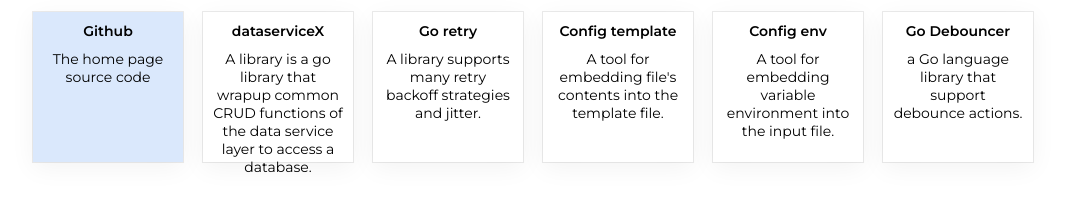
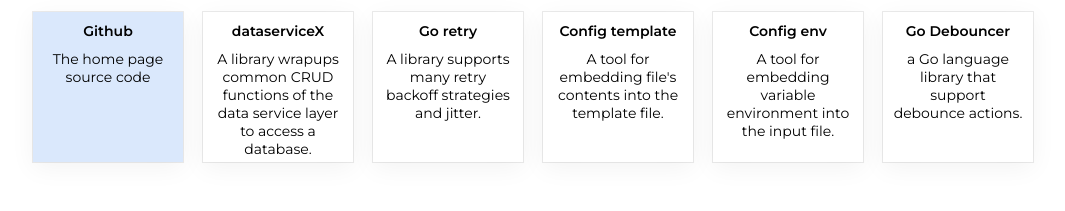
Before and after one commit to vnteamopen/vnteamopen.github.io, a plain HTML site: page index.html in a window 1280 px wide. Shown: the part 153-364 px from the top of the page, without its empty margins (107-1172 px from the left). Drawn offline with Linux system fonts and the light colour scheme.

Commit message:
Update dataserviceX in website

```diff
--- a/index.html
+++ b/index.html
@@ -90,7 +90,7 @@
 			<li class="project">
 				<a target="_blank" href="https://github.com/vnteamopen/dataservicex">
 					<t>dataserviceX</t>
-					<c>A library is a go library that wrapup common CRUD functions of the data service layer to access a database.</c>
+					<c>A library wrapups common CRUD functions of the data service layer to access a database.</c>
 				</a>
 			</li>
 			<li class="project">
```
